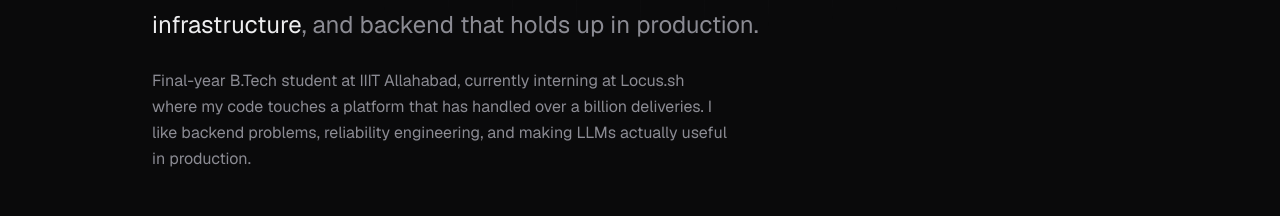
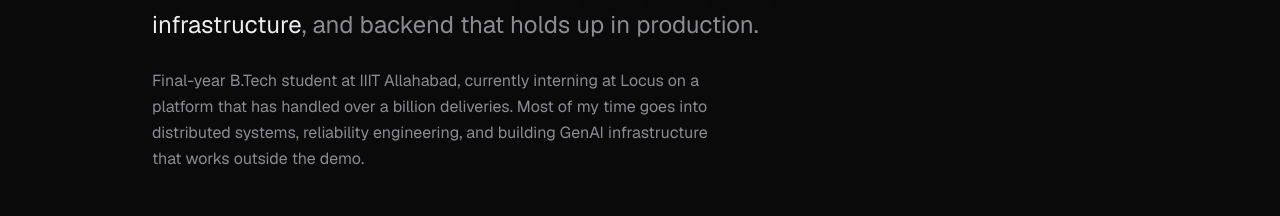
Before and after one commit to agrawal-2005/portfolio, a Next.js app: page / in a window 1280 px wide. Shown: the part 343-559 px from the top of the page. Built offline with nearby package versions, Linux system fonts and the light colour scheme; no server answers.

Commit message:
Tighten hero intro paragraph

```diff
--- a/app/page.tsx
+++ b/app/page.tsx
@@ -43,9 +43,10 @@ export default function Home() {
         <FadeIn delay={3}>
           <p className="mt-6 max-w-xl leading-relaxed text-muted">
             Final-year B.Tech student at IIIT Allahabad, currently interning at
-            Locus.sh where my code touches a platform that has handled over a
-            billion deliveries. I like backend problems, reliability engineering,
-            and making LLMs actually useful in production.
+            Locus on a platform that has handled over a billion deliveries.
+            Most of my time goes into distributed systems, reliability
+            engineering, and building GenAI infrastructure that works outside
+            the demo.
           </p>
         </FadeIn>
 
```
